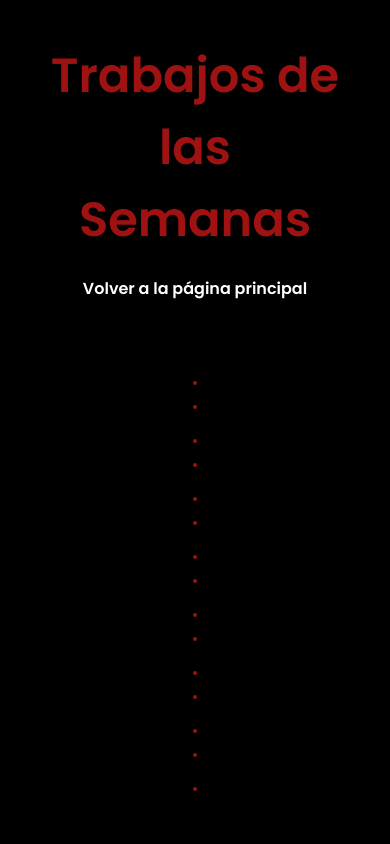
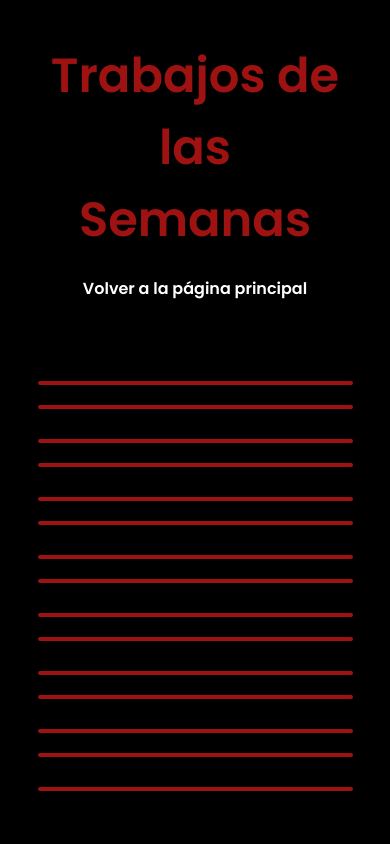
Before and after one commit to Andre9285/Semanas, a plain HTML site: page Semanas.html in a window 390 px wide. Drawn offline with Linux system fonts and the light colour scheme.

Commit message:
style2.css

```diff
--- a/style2.css
+++ b/style2.css
@@ -15,8 +15,8 @@ header {
     color: rgb(159, 18, 18);
     padding: 40px;
     text-align: center;
-    opacity: 0; /* Inicialmente invisible */
-    animation: fadeInUp 1s ease-out forwards; /* Animación de entrada */
+    opacity: 0;
+    animation: fadeInUp 1s ease-out forwards;
 }
 
 header h1 {
@@ -26,9 +26,9 @@ header h1 {
 
 nav {
     margin-top: 20px;
-    opacity: 0; /* Inicialmente invisible */
+    opacity: 0;
     animation: fadeInUp 1s ease-out forwards;
-    animation-delay: 0.3s; /* Retraso para que aparezca después del título */
+    animation-delay: 0.3s;
 }
 
 nav ul {
@@ -61,6 +61,7 @@ main {
     flex-direction: column;
     align-items: center;
     gap: 30px;
+    width: 100%;
 }
 
 .card-deck {
@@ -68,6 +69,7 @@ main {
     flex-wrap: wrap;
     justify-content: center;
     gap: 20px;
+    width: 100%;
 }
 
 .card {
@@ -82,8 +84,8 @@ main {
     transition: transform 0.3s, box-shadow 0.3s;
     opacity: 0;
     animation: fadeInUp 1s ease-out forwards;
+    flex-shrink: 0;
 }
-
 
 .card:hover {
     transform: scale(1.05);
@@ -114,11 +116,12 @@ main {
     padding: 20px;
     gap: 10px;
 }
+
 .card-description {
     font-size: 1em;
-    color: rgba(255, 255, 255, 0.8); /* Un color blanco más suave */
-    margin-bottom: 20px; /* Espacio entre la descripción y el botón */
-    line-height: 1.5; /* Mejora la legibilidad */
+    color: rgba(255, 255, 255, 0.8);
+    margin-bottom: 20px;
+    line-height: 1.5;
 }
 
 .card-title {
@@ -169,22 +172,13 @@ main {
     }
 }
 
-.card-deck:nth-child(1) .card {
-    animation-delay: 0.1s;
-}
+/* Animación por grupo de tarjetas */
+.card-deck:nth-child(1) .card { animation-delay: 0.1s; }
+.card-deck:nth-child(2) .card { animation-delay: 0.3s; }
+.card-deck:nth-child(3) .card { animation-delay: 0.5s; }
+.card-deck:nth-child(4) .card { animation-delay: 0.7s; }
 
-.card-deck:nth-child(2) .card {
-    animation-delay: 0.3s;
-}
-
-.card-deck:nth-child(3) .card {
-    animation-delay: 0.5s;
-}
-
-.card-deck:nth-child(4) .card {
-    animation-delay: 0.7s;
-}
-
+/* 📱 Responsive: Móvil */
 @media (max-width: 768px) {
     .card-deck {
         flex-direction: column;
@@ -193,9 +187,8 @@ main {
 
     .card {
         width: 90%;
-        height: auto; /* Opcional si quieres que se adapte verticalmente */
+        height: auto;
     }
-}
 
     .card-title {
         font-size: 1.5em;
@@ -206,3 +199,6 @@ main {
         font-size: 0.9em;
     }
 }
+
+    }
+}
```
